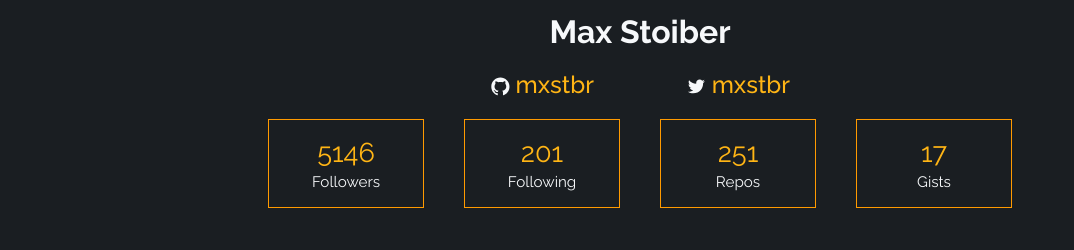
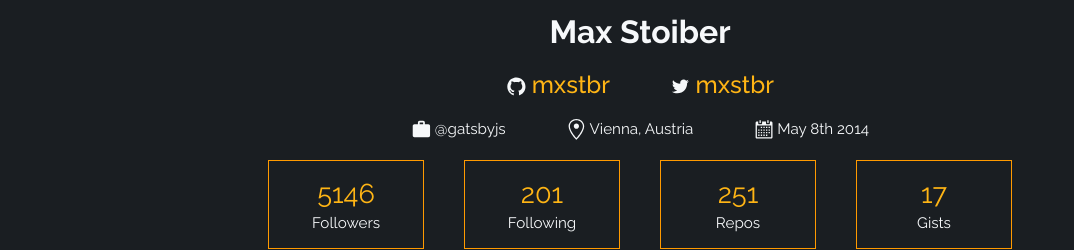
Before and after one commit to ShariqAsadi/gitrakr, a React (Create React App) app: page /users in a window 1280 px wide. Shown: the part 226-476 px from the top of the page, without its empty margins (0-1074 px from the left). Built offline with nearby package versions, Linux system fonts and the light colour scheme.

Commit message:
Adds Info section

```diff
--- a/package.json
+++ b/package.json
@@ -7,6 +7,7 @@
     "@testing-library/react": "^9.5.0",
     "@testing-library/user-event": "^7.2.1",
     "axios": "^0.19.2",
+    "moment": "^2.27.0",
     "react": "^16.13.1",
     "react-dom": "^16.13.1",
     "react-icons": "^3.10.0",
--- /dev/null
+++ b/src/components/InfoItem/InfoItem.js
@@ -0,0 +1,13 @@
+import React from 'react';
+import { Container, Text } from './InfoItem.styles';
+
+const InfoItem = ({ icon, text }) => {
+  return (
+    <Container>
+      {icon}
+      <Text>{text}</Text>
+    </Container>
+  );
+};
+
+export default InfoItem;
--- /dev/null
+++ b/src/components/InfoItem/InfoItem.styles.js
@@ -0,0 +1,12 @@
+import styled from 'styled-components';
+
+export const Container = styled.div`
+  display: flex;
+  justify-content: space-between;
+  align-items: center;
+  padding: 0px 30px;
+`;
+
+export const Text = styled.span`
+  margin-left: 0.2em;
+`;
--- a/src/components/SocialLink/SocialLink.styles.js
+++ b/src/components/SocialLink/SocialLink.styles.js
@@ -3,6 +3,7 @@ import styled from 'styled-components';
 export const Container = styled.div`
   font-size: 1.5rem;
   font-weight: 500;
+  padding: 0px 30px;
 
   a {
     margin-left: 0.2em;
--- a/src/pages/Users/Users.js
+++ b/src/pages/Users/Users.js
@@ -1,9 +1,13 @@
 import React, { useContext } from 'react';
-import { Container, Name, UserDetails } from './Users.styles';
+import { Container, Name, UserDetails, Info } from './Users.styles';
 import { GithubUsersContext } from '../../context/GithubUsersContext/GithubUsersContext';
 import { AiFillGithub, AiOutlineTwitter } from 'react-icons/ai';
+import { MdWork } from 'react-icons/md';
+import { GoLocation, GoCalendar } from 'react-icons/go';
 import Statistic from '../../components/Statistic/Statistic';
 import SocialLink from '../../components/SocialLink/SocialLink';
+import InfoItem from '../../components/InfoItem/InfoItem';
+import moment from 'moment';
 const Users = () => {
   const {
     state: { user },
@@ -30,6 +34,17 @@ const Users = () => {
               text={user.twitter_username}
             />
           </UserDetails>
+          <Info>
+            <InfoItem icon={<MdWork className='icon' />} text={user.company} />
+            <InfoItem
+              icon={<GoLocation className='icon' />}
+              text={user.location}
+            />
+            <InfoItem
+              icon={<GoCalendar className='icon' />}
+              text={moment(user.created_at).format('MMMM Do YYYY')}
+            />
+          </Info>
           <div className='stats'>
             <Statistic heading='Followers' count={user.followers} />
             <Statistic heading='Following' count={user.following} />
--- a/src/pages/Users/Users.styles.js
+++ b/src/pages/Users/Users.styles.js
@@ -45,8 +45,17 @@ export const Name = styled.h1`
 
 export const UserDetails = styled.div`
   display: flex;
-  justify-content: space-between;
+  justify-content: center;
   align-items: center;
-  width: 300px;
   margin-top: 20px;
 `;
+
+export const Info = styled.div`
+  display: flex;
+  justify-content: center;
+  align-items: center;
+  color: var(--clr-white-light);
+  font-size: 0.95rem;
+  min-width: 320px;
+  margin-top: 20px;
+`;
```
Also changed, not shown: 1 other file (tests, documents, lock files or other folders).
